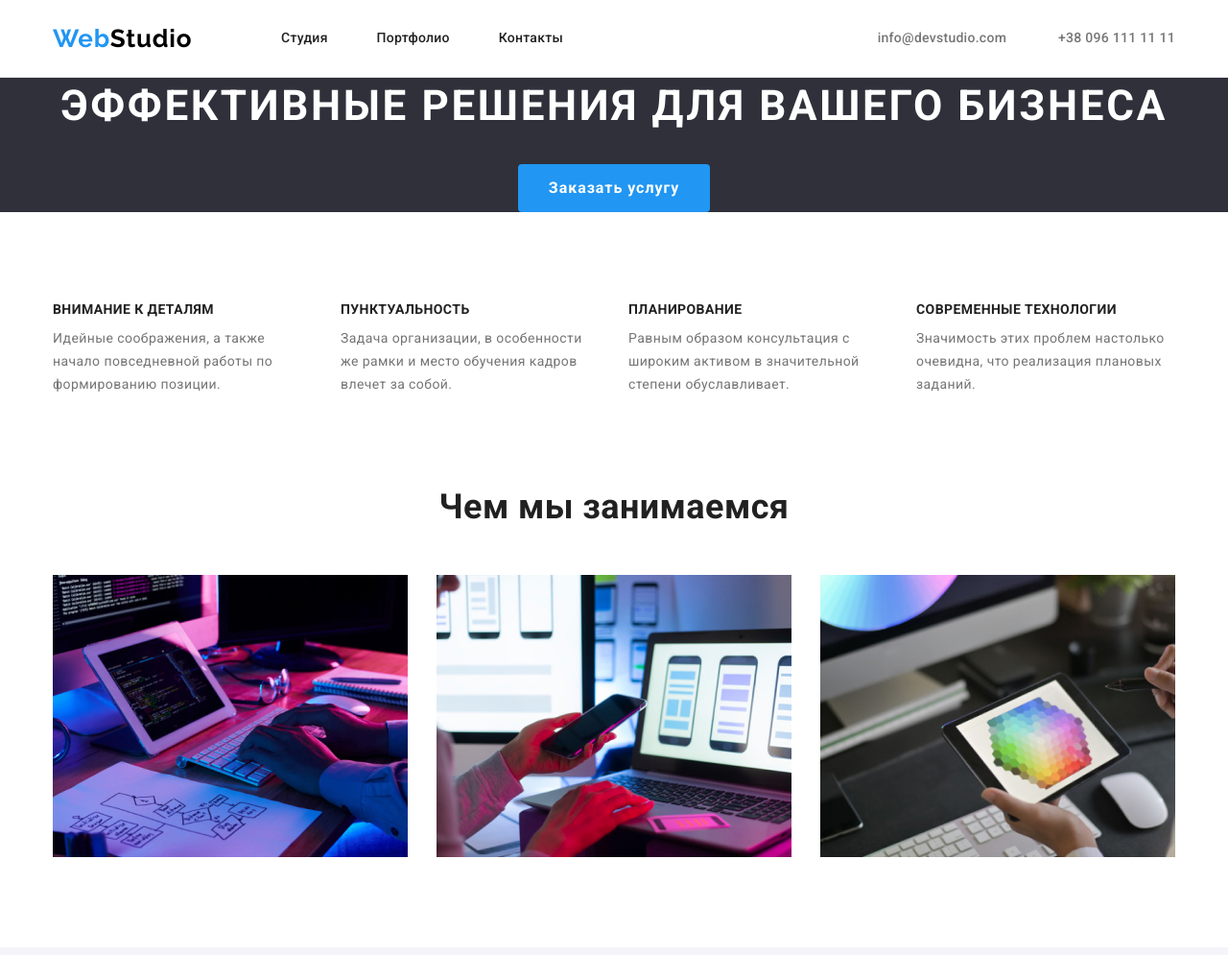
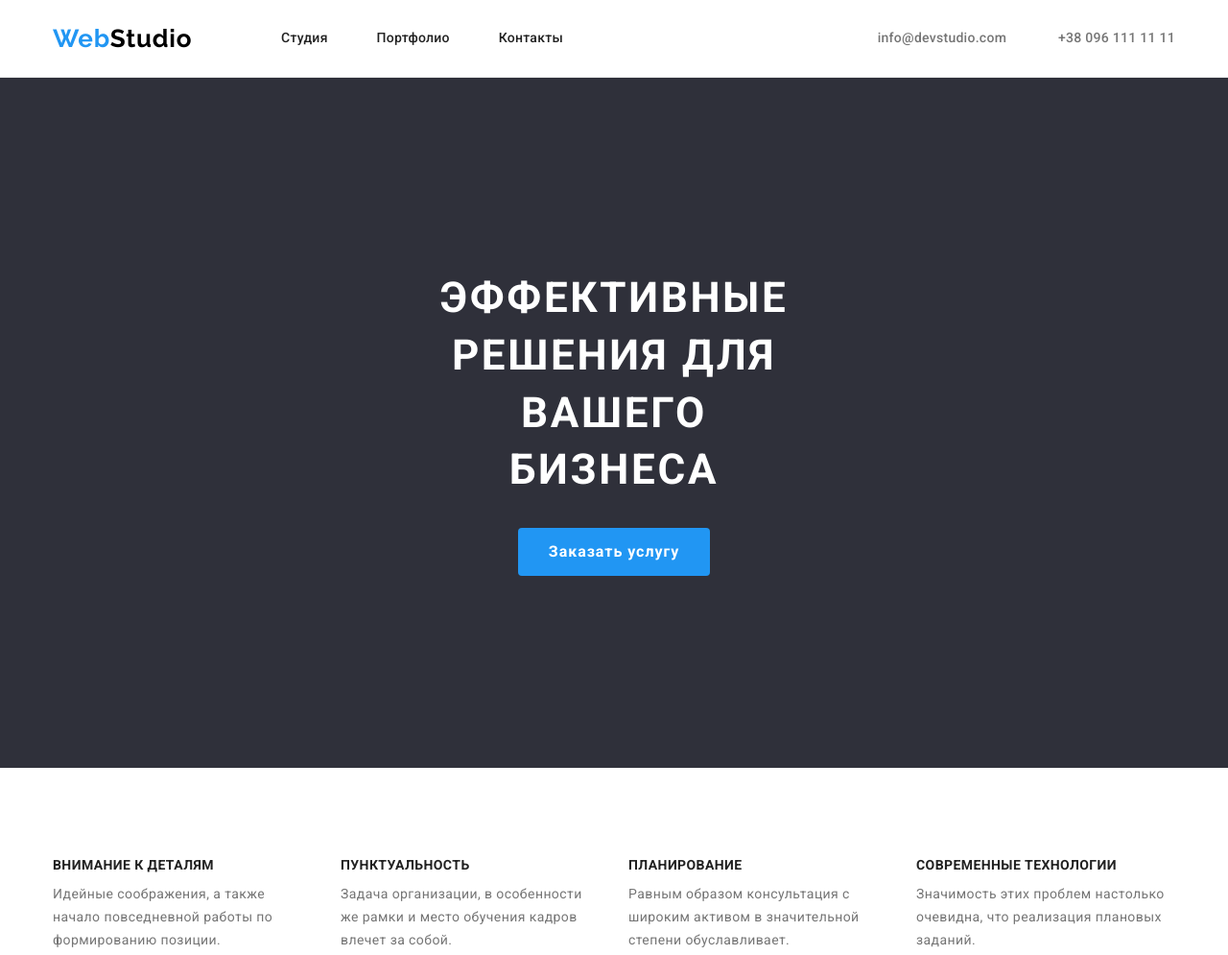
Before and after one commit to KatePodolsky/goit-markup-hw-03, a plain HTML site: page index.html in a window 1280 px wide. Shown: the top 995 px of the page at 96% size. Drawn offline with nearby package versions, Linux system fonts and the light colour scheme.

Commit message:
Добавляет геометрию герою

```diff
--- a/css/styles.css
+++ b/css/styles.css
@@ -128,6 +128,7 @@ ul {
 /* Главная секция */
 .m-section {
   margin-bottom: 94px;
+  padding: 200px 452px;
 
   text-align: center;
 
@@ -135,7 +136,6 @@ ul {
 }
 
 .m-section-title {
-  /* outline: 2px solid tomato; */
   margin-top: 0;
   margin-bottom: 30px;
 
@@ -146,6 +146,8 @@ ul {
   text-transform: uppercase;
 
   color: var(--another-text-color);
+
+  /* outline: 2px solid tomato; */
 }
 .m-section-service {
   display: inline-block;
```
